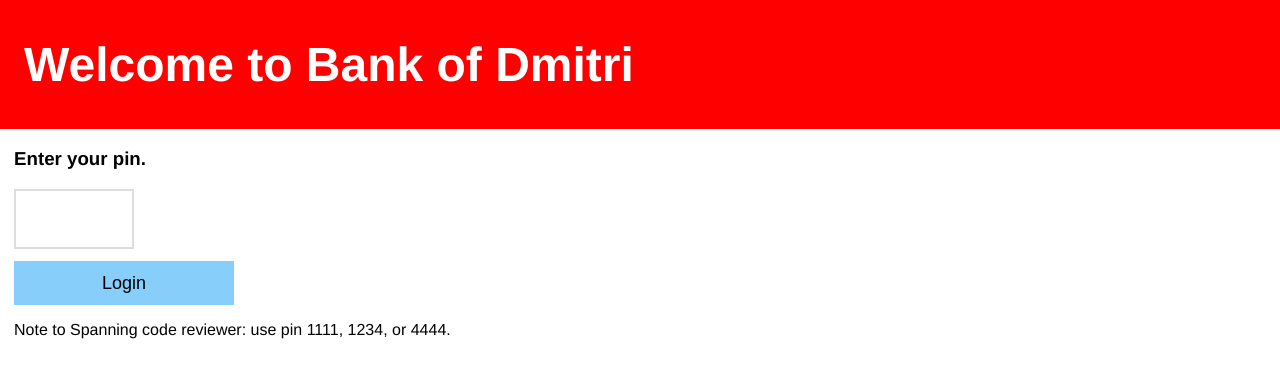
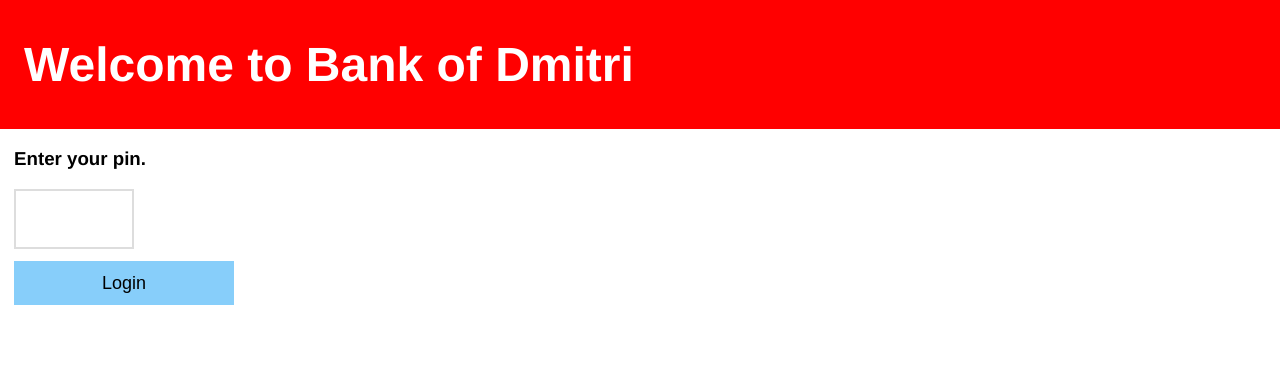
Before and after one commit to DmitriWolf/atm-challenge, a React (Create React App) app: page /login in a window 1280 px wide. Shown: the top 378 px of the page. Built offline with nearby package versions, Linux system fonts and the light colour scheme.

Commit message:
add readme

```diff
--- a/src/components/LoginInput.js
+++ b/src/components/LoginInput.js
@@ -53,9 +53,6 @@ class LoginInput extends Component {
           <div className="error-message">
             {errorMessage}
           </div>
-          <div>
-            <p>Note to Spanning code reviewer: use pin 1111, 1234, or 4444. </p>
-          </div>
       </div>
     );
   }
```
Also changed, not shown: 1 other file (tests, documents, lock files or other folders).
